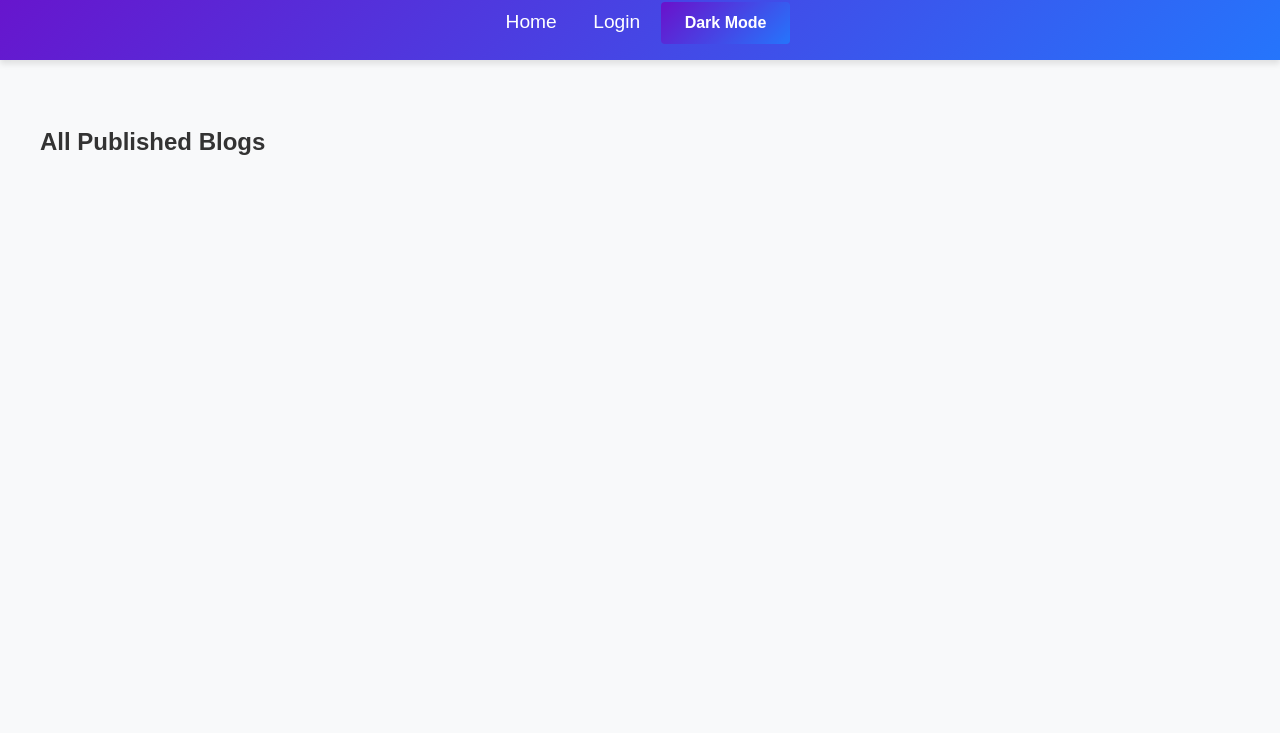
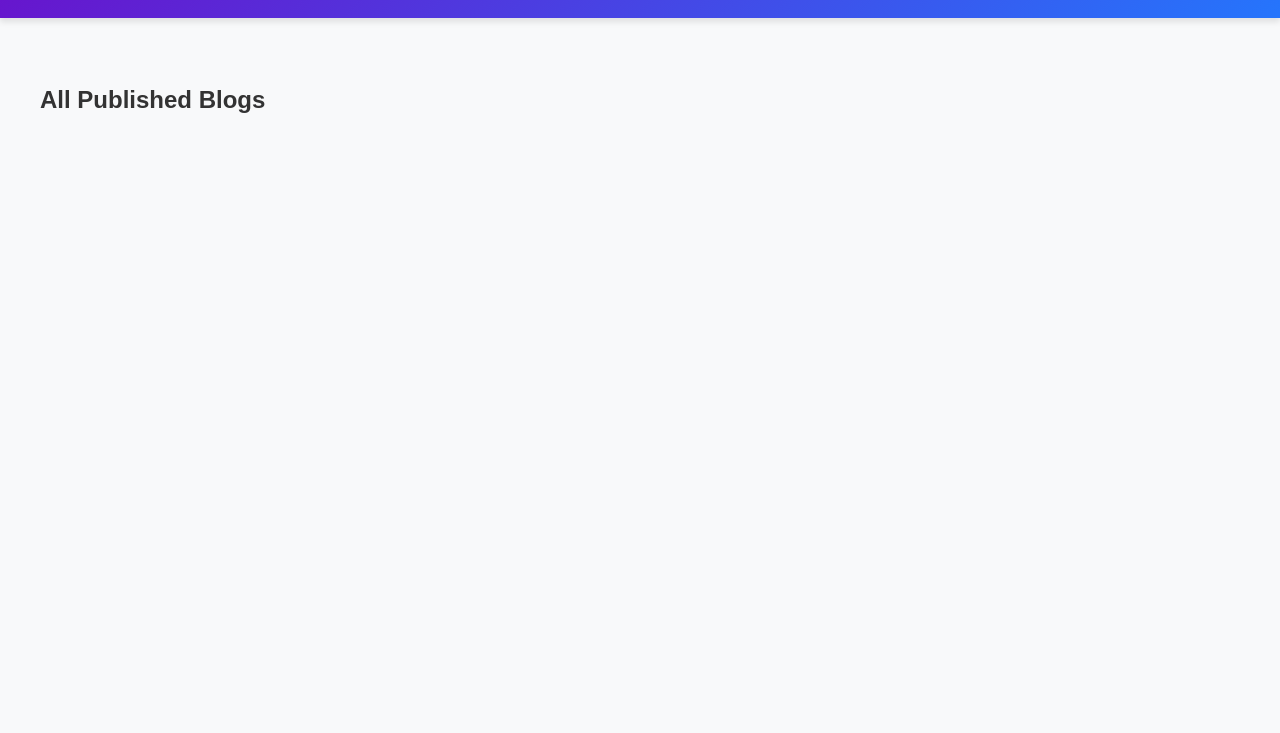
Before and after one commit to MohdUmair19/personal-blog, a plain HTML site: page index.html in a window 1280 px wide. Shown: the part 67-800 px from the top of the page. Drawn offline with Linux system fonts and the light colour scheme.

Commit message:
index.html

```diff
--- a/index.html
+++ b/index.html
@@ -9,10 +9,8 @@
 <body>
     <header>
         <h1>Personal Blog</h1>
-        <nav>
-            <a href="index.html">Home</a>
-            <a href="login.html" id="login-link">Login</a>
-            <button id="dark-mode-toggle">Dark Mode</button>
+        <nav id="navbar">
+            <!-- JS will insert links dynamically -->
         </nav>
     </header>
     <main>
```
